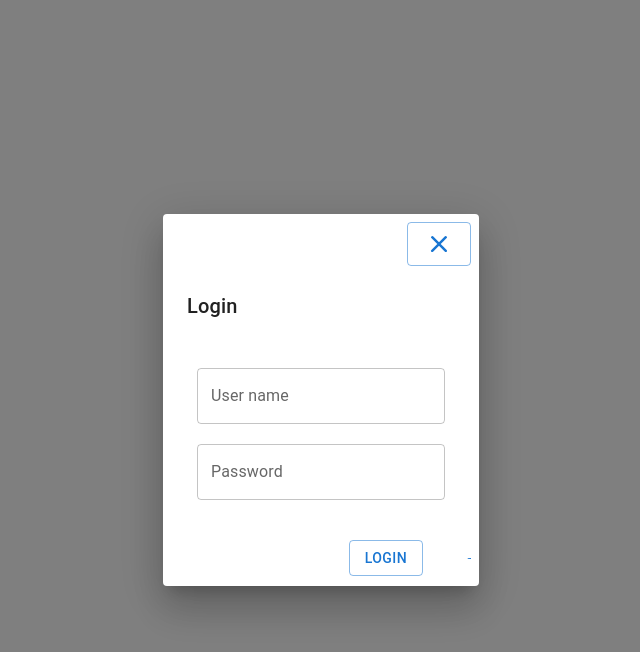
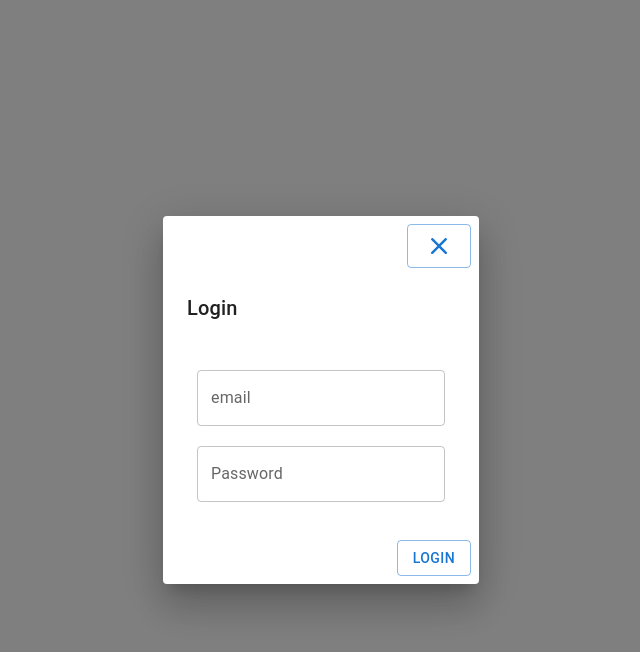
Before and after one commit to mariana-molina/bookshelf, a React (Create React App) app: page / in a window 1280 px wide. Both pictures are taken after a click on the button "LOGIN". Shown: the top 652 px of the page, without its empty margins (319-959 px from the left). Built offline with nearby package versions, Linux system fonts and the light colour scheme.

Commit message:
fauth login and register implemented, first step

```diff
--- a/src/App.tsx
+++ b/src/App.tsx
@@ -1,94 +1,61 @@
 import React from 'react';
-import { Logo } from './components/Logo';
 import './App.css';
 import { UserObj } from 'types';
-import Dialog from '@mui/material/Dialog';
-import { LoginForm } from './components/LoginForm';
-import { DialogActions, DialogTitle } from '@mui/material';
-import Button from '@mui/material/Button';
-import { XMarkIcon } from '@heroicons/react/20/solid';
-import { DiscoverBooksScreen } from 'discover';
-import { auth, provider } from './config';
+import { auth } from './config';
 import {
 	createUserWithEmailAndPassword,
 	signInWithEmailAndPassword,
-	signInWithPopup,
 } from 'firebase/auth';
+import { NotAuthenticated } from 'NotAuthenticated';
+import { Authenticated } from 'Authenticated';
+import { CropLandscapeOutlined } from '@mui/icons-material';
 
 function App() {
 	const [user, setUser] = React.useState('');
-	const [openModal, setOpenModal] = React.useState('none');
+	const [error, setError] = React.useState('');
 
-	const handleClose = () => {
-		setOpenModal('none');
+	const login = (formData: UserObj) => {
+		const { email, password } = formData;
+		signInWithEmailAndPassword(auth, email, password)
+			.then((data: any) => {
+				console.log('USER LOGIN SUCCESSFULLY:', data.user);
+				localStorage.setItem('email', data.user.email);
+				setUser(data.user.email);
+			})
+			.catch(error => {
+				setError(error.code);
+				console.log('error while signing in');
+			});
 	};
 
-	function login(formData: UserObj) {
-		console.log('login', formData);
-	}
+	const register = (formData: UserObj) => {
+		const { email, password } = formData;
+		// try {
+		createUserWithEmailAndPassword(auth, email, password)
+			.then((data: any) => {
+				localStorage.setItem('email', data.user.email);
+				setUser(data.user.email);
+				console.log('user registered succesfully');
+			})
+			.catch(error => {
+				setError(error.code);
+				console.log('error while auth');
+			});
+		// }
+	};
 
-	function register(formData: UserObj) {
-		const { email, password } = formData;
-		createUserWithEmailAndPassword(auth, email, password).then((data: any) => {
-			console.log('USER:', data.user);
-			localStorage.setItem('email', data.user.email);
-			setUser(data.user.email);
-		});
-	}
-	const buttonStyle = {
-		margin: '10px',
-		'&:hover': {
-			backgroundColor: 'blue',
-			color: 'white',
-		},
+	const logout = () => {
+		localStorage.removeItem('email');
+		//FALTA REDIRIGIR AL INICIO
 	};
 
 	return (
-		<div className="w-full h-screen flex flex-col items-center justify-center">
-			<Logo width="80" height="80" />
-			<h1 className="text-xl font-medium m-5">Bookshelf</h1>
-			<div className="flex flex-col ">
-				<Button
-					sx={buttonStyle}
-					variant="outlined"
-					onClick={() => setOpenModal('login')}
-				>
-					Login
-				</Button>
-				<Button
-					sx={buttonStyle}
-					variant="outlined"
-					onClick={() => setOpenModal('register')}
-				>
-					Register
-				</Button>
-			</div>
-			<Dialog
-				aria-label="Login form"
-				onClose={handleClose}
-				open={openModal === 'login'}
-			>
-				<DialogActions>
-					<Button variant="outlined" onClick={handleClose}>
-						<XMarkIcon />
-					</Button>
-				</DialogActions>
-				<DialogTitle>Login</DialogTitle>
-				<LoginForm onSubmit={login} buttonText="Login" />
-			</Dialog>
-			<Dialog
-				aria-label="Registration form"
-				onClose={handleClose}
-				open={openModal === 'register'}
-			>
-				<DialogActions>
-					<Button variant="outlined" onClick={handleClose}>
-						<XMarkIcon />
-					</Button>
-				</DialogActions>
-				<DialogTitle>Register</DialogTitle>
-				<LoginForm onSubmit={register} buttonText="Register" />
-			</Dialog>
+		<div>
+			{user ? (
+				<Authenticated user={user} logout={logout} />
+			) : (
+				<NotAuthenticated login={login} register={register} error={error} />
+			)}
 		</div>
 	);
 }
--- /dev/null
+++ b/src/Authenticated.tsx
@@ -0,0 +1,16 @@
+import { DiscoverBooksScreen } from 'discover';
+import React from 'react';
+
+type AuthenthicatedProps = {
+	user: any;
+	logout: () => void;
+};
+
+export const Authenticated = ({ user, logout }: AuthenthicatedProps) => {
+	return (
+		<div>
+			<button>Logout</button>
+			<DiscoverBooksScreen />
+		</div>
+	);
+};
--- /dev/null
+++ b/src/NotAuthenticated.tsx
@@ -0,0 +1,88 @@
+import React, { useState } from 'react';
+import { Logo } from './components/Logo';
+import './App.css';
+import Dialog from '@mui/material/Dialog';
+import { LoginForm } from './components/LoginForm';
+import { DialogActions, DialogTitle } from '@mui/material';
+import Button from '@mui/material/Button';
+import { XMarkIcon } from '@heroicons/react/20/solid';
+import { UserObj } from 'types';
+
+type NotAuthenticatedProps = {
+	login: (formData: UserObj) => void;
+	register: (formData: UserObj) => void;
+	error: any;
+};
+
+export const NotAuthenticated = ({
+	login,
+	register,
+	error,
+}: NotAuthenticatedProps) => {
+	const [openModal, setOpenModal] = useState('none');
+
+	const handleClose = () => {
+		setOpenModal('none');
+	};
+
+	const buttonStyle = {
+		margin: '10px',
+		'&:hover': {
+			backgroundColor: 'blue',
+			color: 'white',
+		},
+	};
+
+	return (
+		<div className="w-full h-screen flex flex-col items-center justify-center">
+			<Logo width="80" height="80" />
+			<h1 className="text-xl font-medium m-5">Bookshelf</h1>
+			<div className="flex flex-col ">
+				<Button
+					sx={buttonStyle}
+					variant="outlined"
+					onClick={() => setOpenModal('login')}
+				>
+					Login
+				</Button>
+				<Button
+					sx={buttonStyle}
+					variant="outlined"
+					onClick={() => setOpenModal('register')}
+				>
+					Register
+				</Button>
+			</div>
+			<Dialog
+				aria-label="Login form"
+				onClose={handleClose}
+				open={openModal === 'login'}
+			>
+				<DialogActions>
+					<Button variant="outlined" onClick={handleClose}>
+						<XMarkIcon />
+					</Button>
+				</DialogActions>
+				<DialogTitle>Login</DialogTitle>
+				<LoginForm onSubmit={login} buttonText="Login" authError={error} />
+			</Dialog>
+			<Dialog
+				aria-label="Registration form"
+				onClose={handleClose}
+				open={openModal === 'register'}
+			>
+				<DialogActions>
+					<Button variant="outlined" onClick={handleClose}>
+						<XMarkIcon />
+					</Button>
+				</DialogActions>
+				<DialogTitle>Register</DialogTitle>
+				<LoginForm
+					onSubmit={register}
+					buttonText="Register"
+					authError={error}
+				/>
+			</Dialog>
+		</div>
+	);
+};
--- a/src/components/LoginForm.tsx
+++ b/src/components/LoginForm.tsx
@@ -8,35 +8,47 @@ import Box from '@mui/material/Box';
 type LogingFormProps = {
 	onSubmit: (data: UserObj) => void;
 	buttonText: string;
+	authError: any;
 };
 
-export const LoginForm = ({ onSubmit, buttonText }: LogingFormProps) => {
+export const LoginForm = ({
+	onSubmit,
+	buttonText,
+	authError,
+}: LogingFormProps) => {
 	const [email, setEmail] = useState('');
 	const [password, setPassword] = useState('');
-	function handleSubmit(event: SyntheticEvent) {
+	const [error, setError] = useState('');
+
+	const handleSubmit = (event: SyntheticEvent) => {
 		event.preventDefault();
+		if (!email || !password) {
+			setError('Provide an email and a password');
+		}
 		onSubmit({
 			email,
 			password,
 		});
-	}
+	};
 
-	const CircularIndeterminate = () => {
-		return (
-			<Box sx={{ display: 'flex' }}>
-				<CircularProgress />
-			</Box>
-		);
-	};
+	// const CircularIndeterminate = () => {
+	// 	return (
+	// 		<Box sx={{ display: 'flex' }}>
+	// 			<CircularProgress />
+	// 		</Box>
+	// 	);
+	// };
 
 	return (
 		<form onSubmit={handleSubmit}>
 			<DialogContent sx={{ display: 'flex', flexDirection: 'column' }}>
 				<TextField
-					label="User name"
+					label="email"
 					autoFocus
-					id="username"
+					id="email"
+					type="email"
 					value={email}
+					onFocus={() => setError('')}
 					onChange={e => setEmail(e.target.value)}
 					sx={{
 						margin: '10px',
@@ -48,16 +60,18 @@ export const LoginForm = ({ onSubmit, buttonText }: LogingFormProps) => {
 					type="password"
 					value={password}
 					onChange={e => setPassword(e.target.value)}
+					onFocus={() => setError('')}
 					sx={{
 						margin: '10px',
 					}}
 				/>
 			</DialogContent>
+			<p className="mx-5 text-red-600">{error || authError}</p>
 			<DialogActions>
 				<Button variant="outlined" type="submit">
 					{buttonText}
 				</Button>
-				<CircularIndeterminate />
+				{/* <CircularIndeterminate /> */}
 			</DialogActions>
 		</form>
 	);
```
